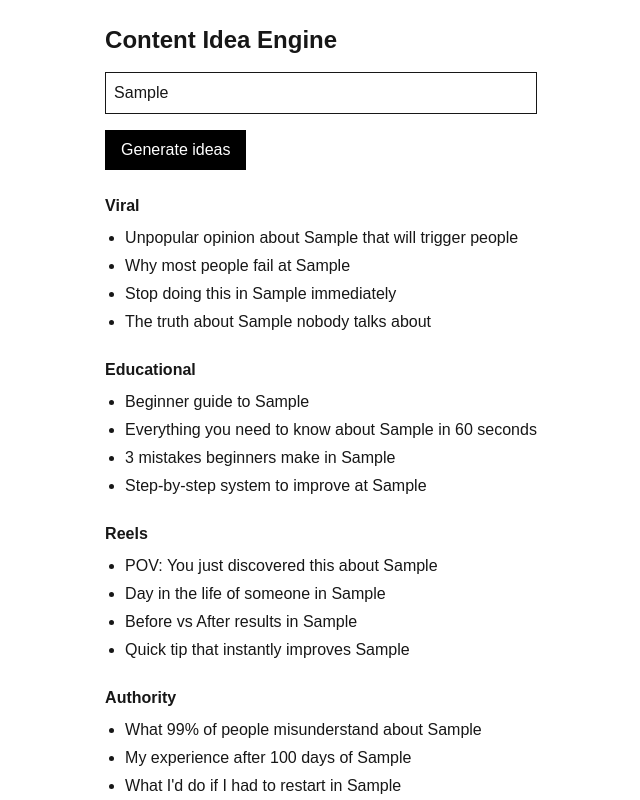
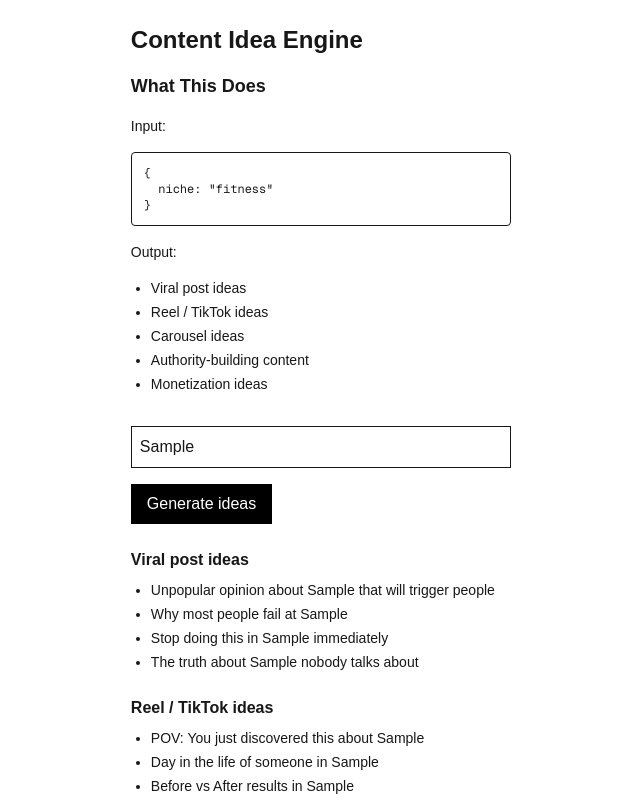
Before and after one commit to emasmela-dotcom/toolmarket365.com, a Next.js app: page /tools/content-idea-engine in a window 1280 px wide. Both pictures are taken after typing "Sample" into the empty fields and a click on the button "Generate ideas". Shown: the top 800 px of the page, without its empty margins (319-959 px from the left). Built offline with nearby package versions, Linux system fonts and the light colour scheme.

Commit message:
Enhance Content Idea Engine: Introduce bucket ordering and labels, improve UI with detailed input/output section

```diff
--- a/app/tools/content-idea-engine/page.tsx
+++ b/app/tools/content-idea-engine/page.tsx
@@ -3,6 +3,22 @@
 import { useState } from "react";
 
 type IdeaBuckets = Record<string, string[]>;
+
+const BUCKET_ORDER = [
+  "viral",
+  "reels",
+  "educational",
+  "authority",
+  "monetization",
+] as const;
+
+const BUCKET_LABELS: Record<(typeof BUCKET_ORDER)[number], string> = {
+  viral: "Viral post ideas",
+  educational: "Carousel ideas",
+  reels: "Reel / TikTok ideas",
+  authority: "Authority-building content",
+  monetization: "Monetization ideas",
+};
 
 export default function ContentIdeaEnginePage() {
   const [niche, setNiche] = useState("");
@@ -22,6 +38,24 @@ export default function ContentIdeaEnginePage() {
     <div className="p-6 max-w-2xl mx-auto">
       <h1 className="text-2xl font-bold mb-4">Content Idea Engine</h1>
 
+      <section className="mb-8 space-y-4 text-mono-800">
+        <h2 className="text-lg font-semibold text-mono-950">What This Does</h2>
+        <p className="text-sm font-medium">Input:</p>
+        <pre className="text-xs bg-mono-100 border border-mono-200 p-3 rounded overflow-x-auto">
+{`{
+  niche: "fitness"
+}`}
+        </pre>
+        <p className="text-sm font-medium">Output:</p>
+        <ul className="list-disc pl-5 text-sm space-y-1">
+          <li>Viral post ideas</li>
+          <li>Reel / TikTok ideas</li>
+          <li>Carousel ideas</li>
+          <li>Authority-building content</li>
+          <li>Monetization ideas</li>
+        </ul>
+      </section>
+
       <input
         placeholder="niche (e.g. fitness)"
         className="border p-2 mb-2 w-full"
@@ -38,16 +72,20 @@ export default function ContentIdeaEnginePage() {
 
       {ideas && (
         <div className="mt-6 space-y-6">
-          {Object.entries(ideas).map(([bucket, lines]) => (
+          {BUCKET_ORDER.map((bucket) => {
+            const lines = ideas[bucket];
+            if (!lines?.length) return null;
+            return (
               <div key={bucket}>
-              <h2 className="font-semibold capitalize mb-2">{bucket}</h2>
-              <ul className="list-disc pl-5 space-y-1">
+                <h2 className="font-semibold mb-2">{BUCKET_LABELS[bucket]}</h2>
+                <ul className="list-disc pl-5 space-y-1 text-sm">
                   {lines.map((line, i) => (
                     <li key={i}>{line}</li>
                   ))}
                 </ul>
               </div>
-          ))}
+            );
+          })}
         </div>
       )}
     </div>
--- a/lib/content-ideas.ts
+++ b/lib/content-ideas.ts
@@ -36,7 +36,7 @@ export type ContentIdeaInput = {
 };
 
 function fillTemplate(template: string, niche: string) {
-    return template.replace(/{niche}/g, niche);
+  return template.replaceAll("{niche}", niche);
 }
 
 export function generateContentIdeas(input: ContentIdeaInput) {
```
Lines whose indentation alone changed are shown as unchanged.
